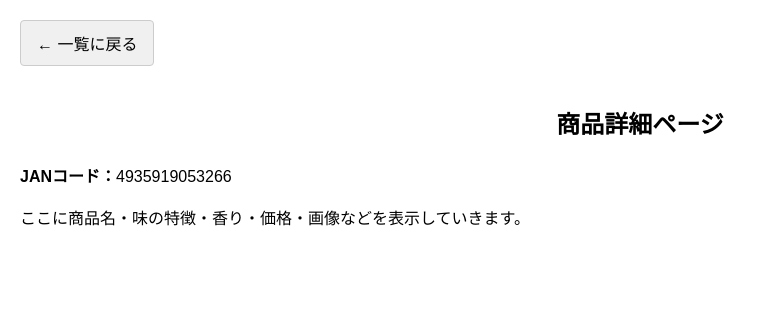
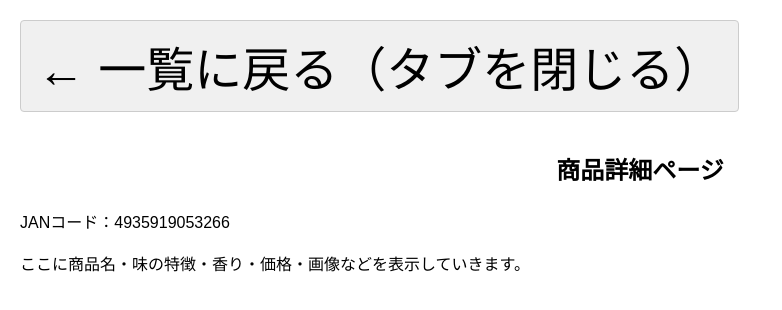
Before and after one commit to kamiya1975/tastemap-umap, a React (Create React App) app: page /products/4935919053266 in a window 1280 px wide. Shown: the top 310 px of the page, without its empty margins (0-782 px from the left). Built offline with nearby package versions, Linux system fonts and the light colour scheme.

Commit message:
“更新”

```diff
--- a/src/MapPage.js
+++ b/src/MapPage.js
@@ -110,7 +110,9 @@
           className="top10-item"
         >
           <strong>
-            <Link to={`/products/${jan}`} state={{ from: rankSymbol }} style={{ textDecoration: 'none', color: 'black' }}>
+            <Link to={`/products/${jan}`}
+            target="_blank"
+            state={{ from: rankSymbol }} style={{ textDecoration: 'none', color: 'black' }}>
               {`${index + 1}. ${item['商品名']} (${item.Type}) ${price}`}
             </Link>
           </strong>
--- a/src/ProductDetail.js
+++ b/src/ProductDetail.js
@@ -1,22 +1,23 @@
+// src/ProductDetail.js
 import React from 'react';
-import { useParams, useNavigate } from 'react-router-dom';
 
 function ProductDetail() {
-  const { jan } = useParams();
-  const navigate = useNavigate();
+  const jan = window.location.pathname.split('/').pop();
 
-  const handleBack = () => {
-    // 一覧に戻るときに、戻る対象のJANコードを state に渡す
-    navigate('/', { state: { fromJan: jan } });
+  const handleCloseTab = () => {
+    // 一部ブラウザでは、window.close() が機能しない場合もあるので対策文言付き
+    if (window.confirm("このタブを閉じて一覧に戻りますか？")) {
+      window.close();
+    }
   };
 
   return (
     <div style={{ padding: '20px' }}>
-      <button onClick={handleBack} style={{ marginBottom: '20px', fontSize: '16px' }}>
-        ← 一覧に戻る
+      <button onClick={handleCloseTab} style={{ marginBottom: '20px' }}>
+        ← 一覧に戻る（タブを閉じる）
       </button>
       <h2>商品詳細ページ</h2>
-      <p><strong>JANコード：</strong>{jan}</p>
+      <p>JANコード：{jan}</p>
       <p>ここに商品名・味の特徴・香り・価格・画像などを表示していきます。</p>
     </div>
   );
```
